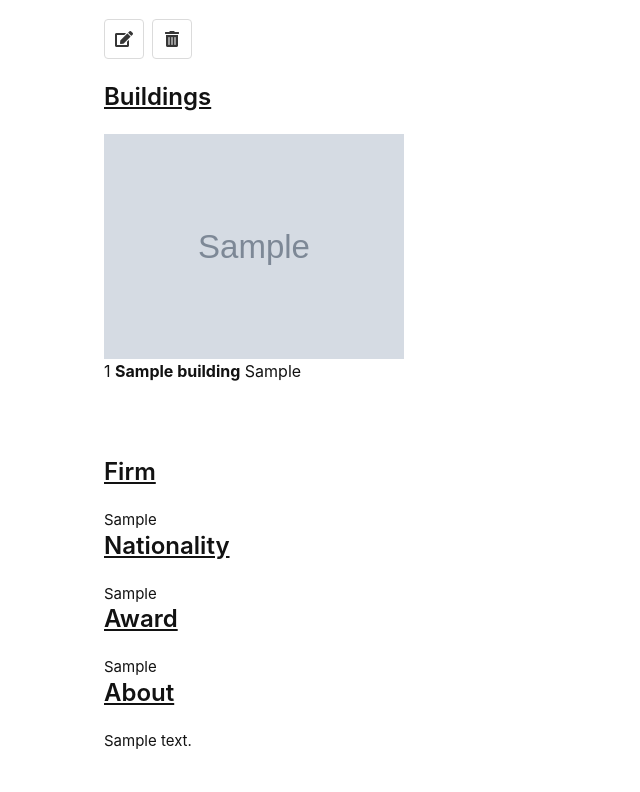
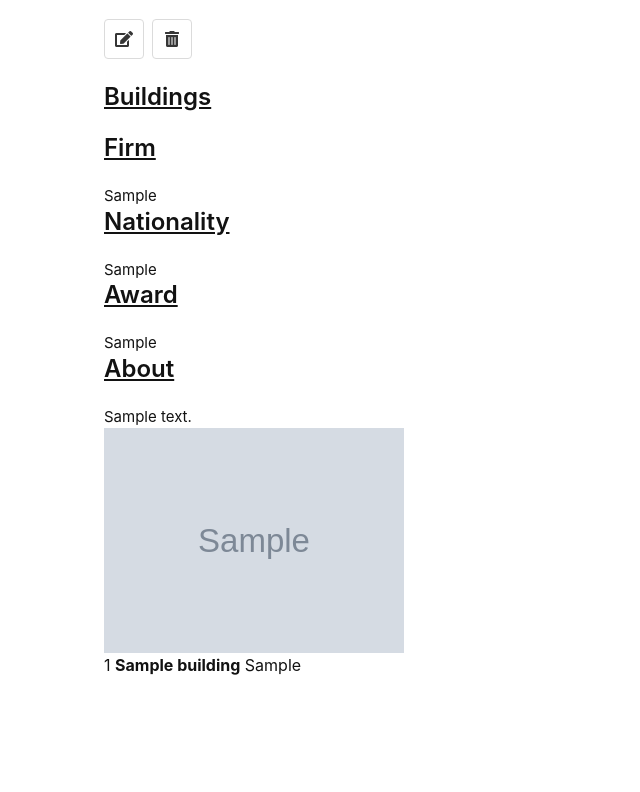
Before and after one commit to garriquesj/stArchitect_django, a Django app: page /architects/1/ in a window 1280 px wide. Shown: the part 573-1365 px from the top of the page, without its empty margins (0-640 px from the left). Run offline with Django 4.2, Linux system fonts and the light colour scheme; tables that the repository leaves empty hold one stand-in row (values such as "Sample post"); grey boxes marked "Sample" are stand-in pictures.

Commit message:
2nd model

```diff
--- a/main_app/static/styles/main.css
+++ b/main_app/static/styles/main.css
@@ -106,7 +106,7 @@ img {
     height: 300px;
     background-color: #ffffff;
     object-fit:fill;
-    grid-template-columns: repeat(auto-fit, minmax(280px, 1fr));
+    /* grid-template-columns: repeat(auto-fit, minmax(280px, 1fr)); */
     justify-content: center;
     gap: 30px;
 
--- a/main_app/templates/architect_detail.html
+++ b/main_app/templates/architect_detail.html
@@ -20,27 +20,6 @@
         </a>
     </div>
     <h3 class="title is-4">Buildings</h3>
-    <div class="detail__buildings mb-5">
-
-
-        {% for building in architect.buildings.all %}
-
-            <div class="image">
-            <img class="building_image is-square" src="{{building.image}}" alt="{{building.name}}">
-            <span>{{forloop.counter}}
-                <b>{{building.name}}</b>
-                {{building.location}}</span>
-        </div>
-            {% empty %}
-        <article class="message is-black">
-        <div class="message-header">
-            <p>No buildings listed</p>
-        </div>
-    </div>
-        </article>
-
-        {% endfor %}
-    </div>
     <div class="detail__about">
         <h4 class="title is-4">Firm</h4>
         <p>{{architect.firm}}</p>
@@ -57,6 +36,28 @@
         <h4 class="title is-4">About</h4>
         <p>{{architect.bio}}</p>
     </div>
+    <div class="detail__buildings mb-5">
+
+        {% for building in architect.buildings.all %}
+
+            <div class="image is-300x300">
+            <img class="building_image " src="{{building.image}}" alt="{{building.name}}">
+            <span>{{forloop.counter}}
+                <b>{{building.name}}</b>
+                {{building.location}}</span>
+        </div>
+            {% empty %}
+        <article class="message is-black">
+        <div class="message-header">
+            <p>No buildings listed</p>
+        </div>
+    </div>
+
+
+        {% endfor %}
+    </div>
+
+
 </div>
 
 {% endblock %}
```
